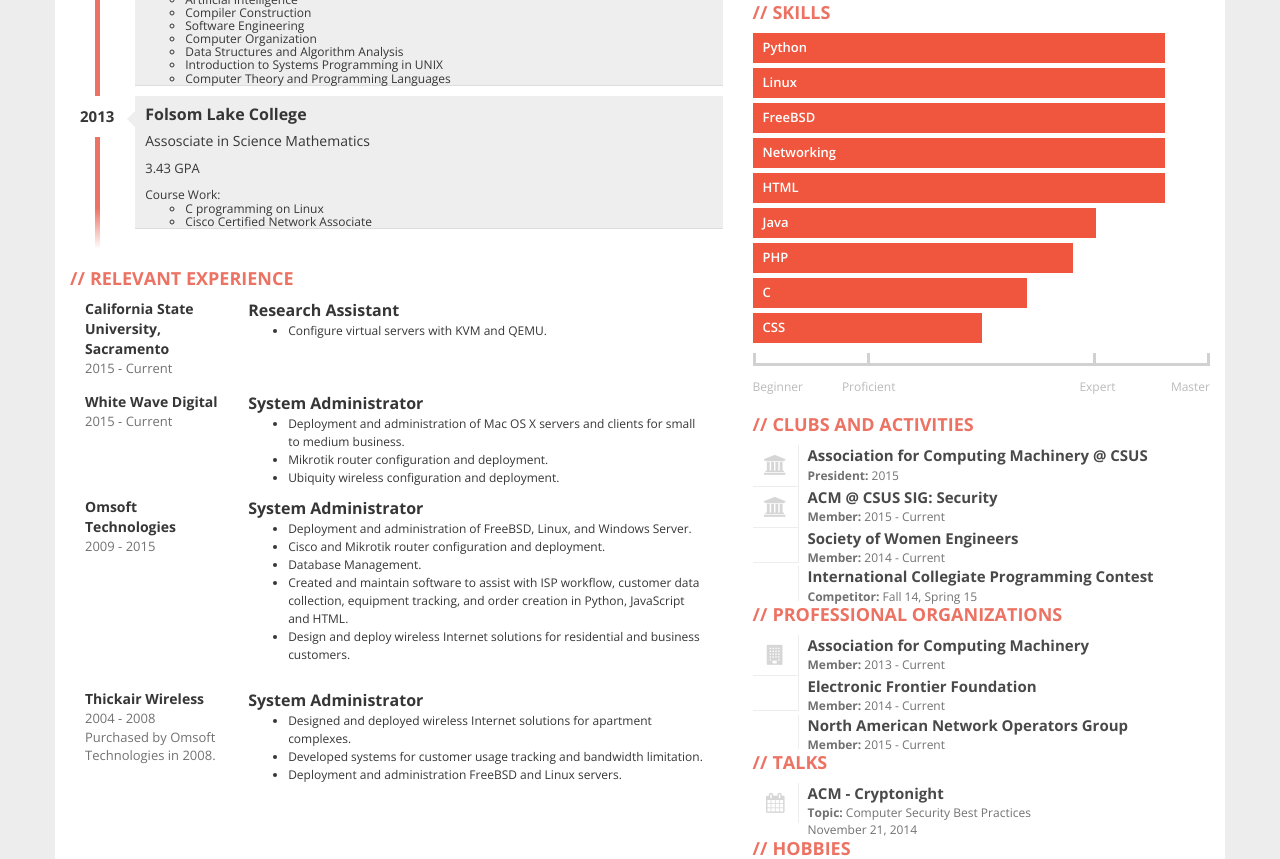
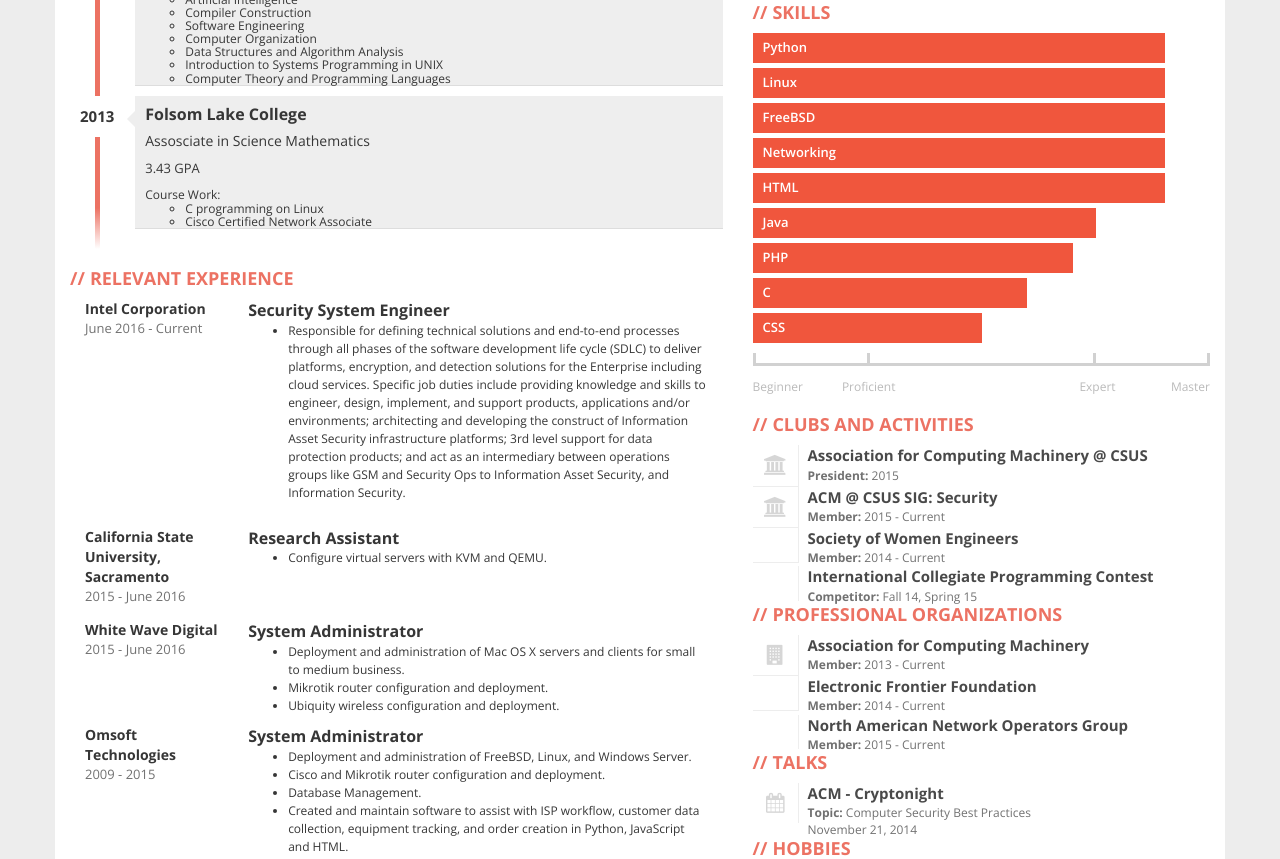
Before and after one commit to willk/willk.me, a plain HTML site: page index.html in a window 1280 px wide. Shown: the part 512-1371 px from the top of the page. Drawn offline with nearby package versions, Linux system fonts and the light colour scheme.

Commit message:
Add Intel

```diff
--- a/index.html
+++ b/index.html
@@ -81,8 +81,22 @@
                         <h2>Relevant Experience</h2>
                         <div class="job clearfix">
                             <div class="col-xs-3">
+                                <div class="where">Intel Corporation</div>
+                                <div class="year">June 2016 - Current</div>
+                            </div>
+                            <div class="col-xs-9">
+                                <div class="profession">Security System Engineer</div>
+                                <div class="description">
+                                    <ul>
+                                        <li>Responsible for defining technical solutions and end-to-end processes through all phases of the software development life cycle (SDLC) to deliver platforms, encryption, and detection solutions for the Enterprise including cloud services. Specific job duties include providing knowledge and skills to engineer, design, implement, and support products, applications and/or environments; architecting and developing the construct of Information Asset Security infrastructure platforms; 3rd level support for data protection products; and act as an intermediary between operations groups like GSM and Security Ops to Information Asset Security, and Information Security.</li>
+                                    </ul>
+                                </div>
+                            </div>
+                        </div>
+                        <div class="job clearfix">
+                            <div class="col-xs-3">
                                 <div class="where">California State University, Sacramento</div>
-                                <div class="year">2015 - Current</div>
+                                <div class="year">2015 - June 2016</div>
                             </div>
                             <div class="col-xs-9">
                                 <div class="profession">Research Assistant</div>
@@ -96,7 +110,7 @@
                         <div class="job clearfix">
                             <div class="col-xs-3">
                                 <div class="where">White Wave Digital</div>
-                                <div class="year">2015 - Current</div>
+                                <div class="year">2015 - June 2016</div>
                             </div>
                             <div class="col-xs-9">
                                 <div class="profession">System Administrator</div>
```
